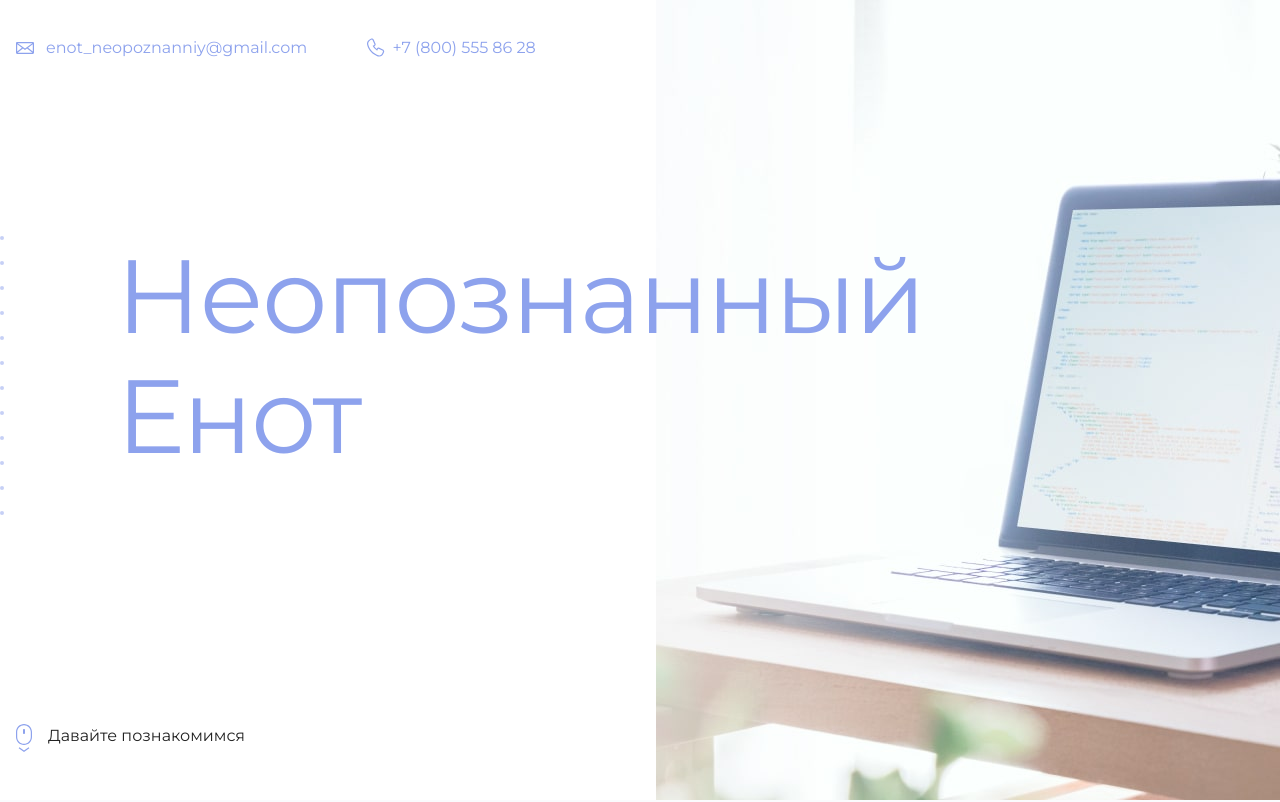
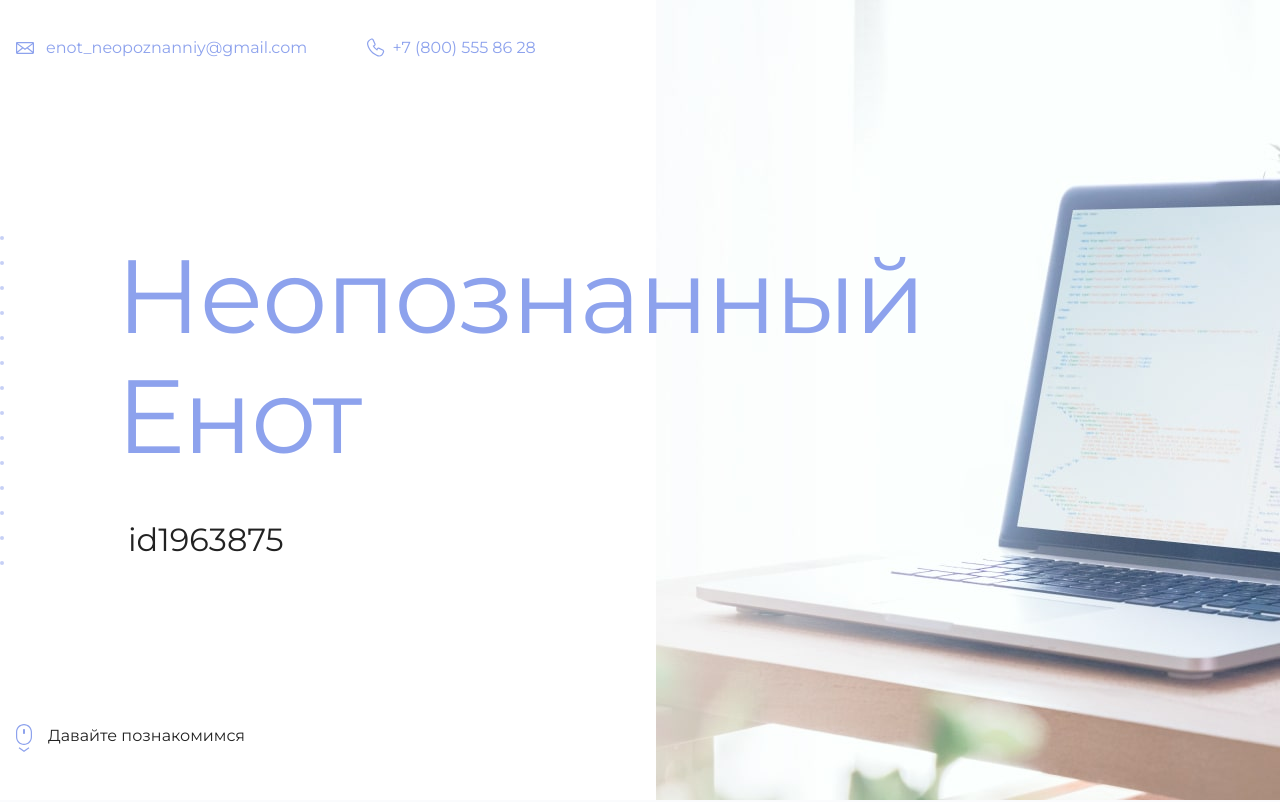
Before and after one commit to kirp-ivan/github-pages-example, a plain HTML site: page my-site/index.html in a window 1280 px wide. Shown: the top 802 px of the page. Drawn offline with Linux system fonts and the light colour scheme.

Commit message:
добавляет id

```diff
--- a/my-site/index.html
+++ b/my-site/index.html
@@ -19,7 +19,7 @@
       <section class="hero-image">
         <div class="container">
           <h1 class="heading">Неопознанный Енот</h1>
-          <p><!-- Тут ваш id на сайте Академии --></p>
+          <p>id1963875</p>
         </div>
       </section>
 
```
